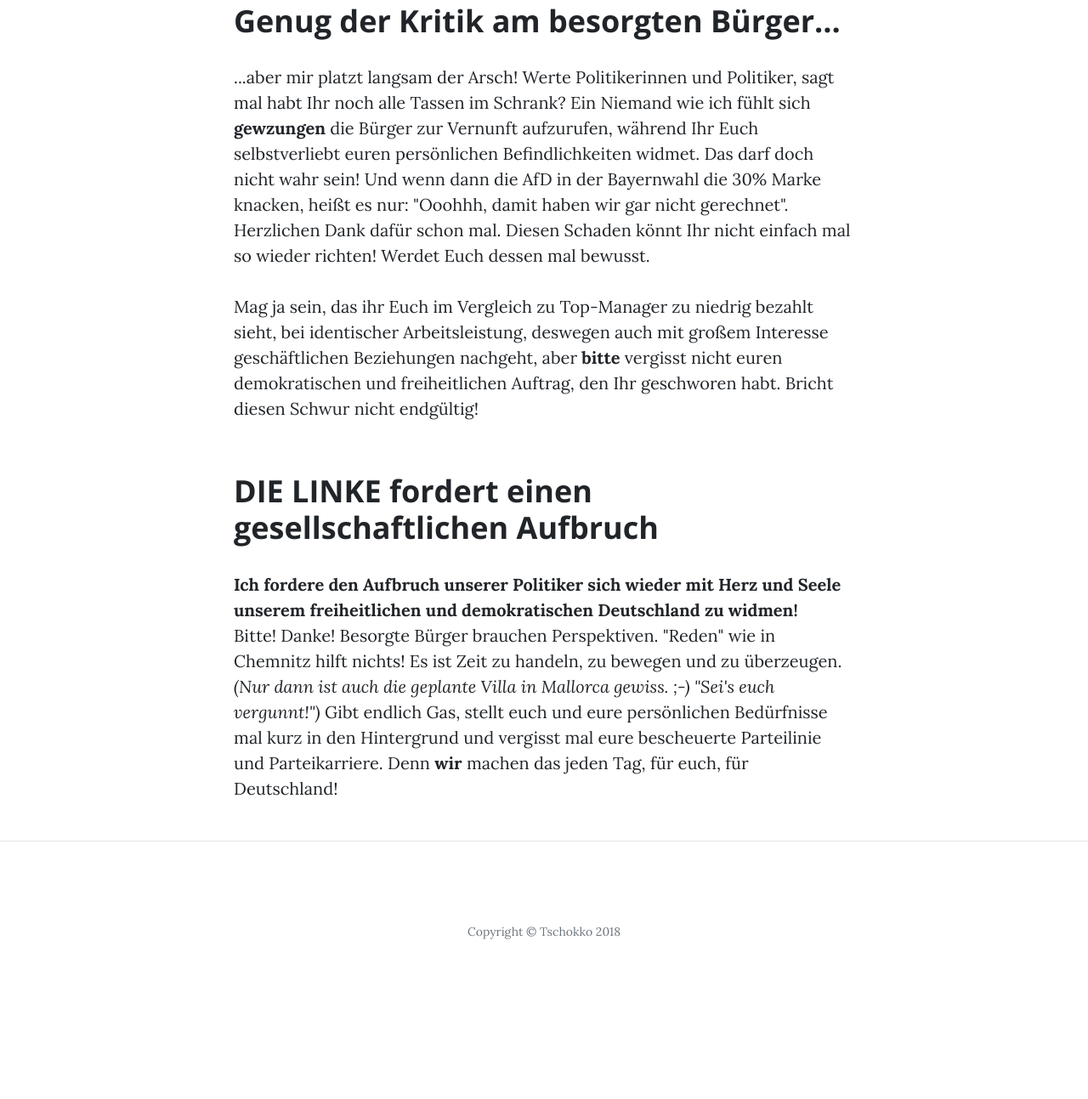
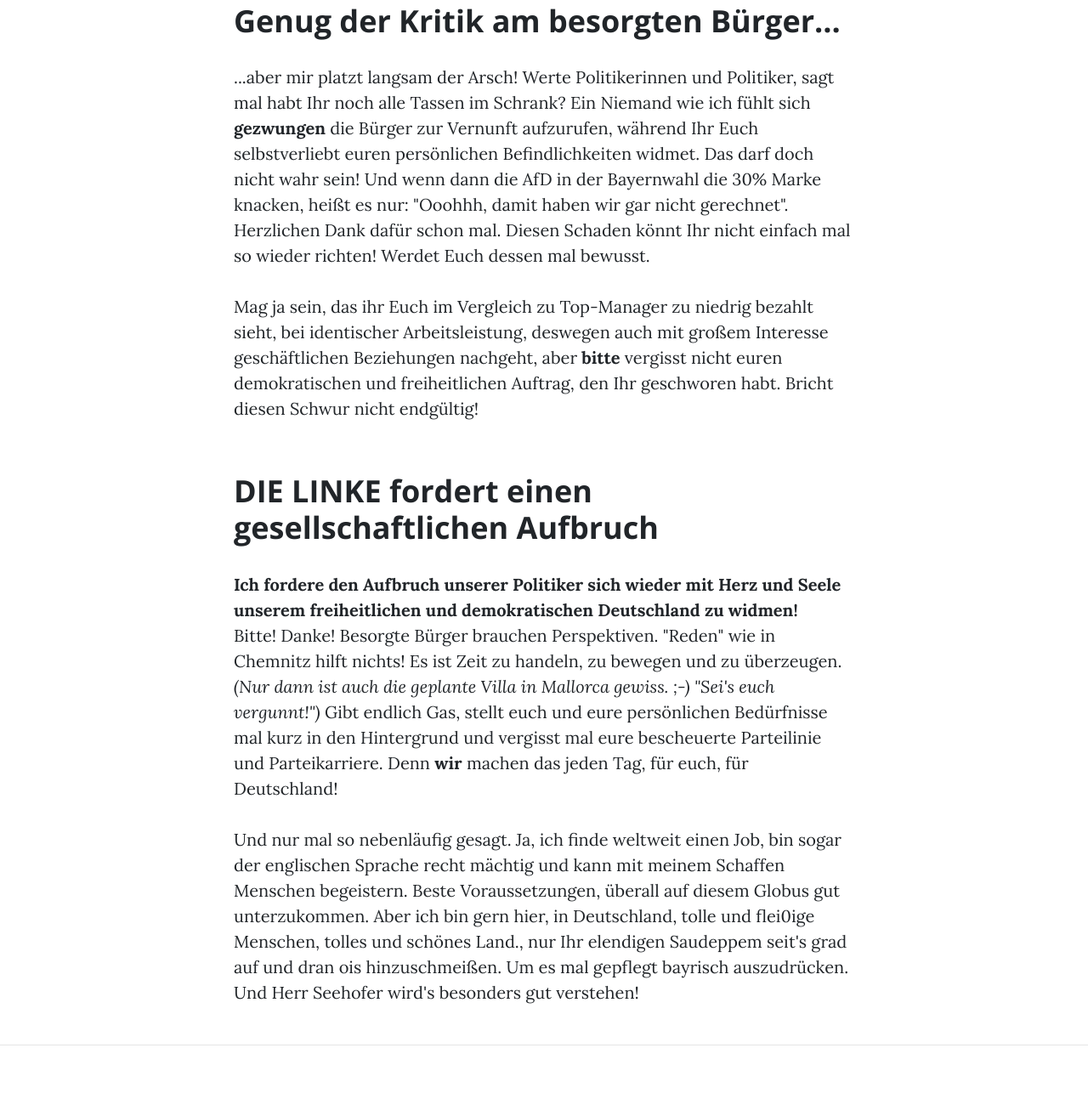
Before and after one commit to Tschokko/de4punkt0.de, a website: page post.html in a window 1280 px wide. Shown: the part 2402-3695 px from the top of the page at 85% size. Before the commit the page ends 3574 px from the top, so only its background shows below. Drawn offline with nearby package versions, Linux system fonts and the light colour scheme.

Commit message:
Initial changes...

```diff
--- a/post.html
+++ b/post.html
@@ -145,7 +145,7 @@
                     <h2 class="section-heading">Genug der Kritik am besorgten Bürger...</h2>
                     <p>
                         ...aber mir platzt langsam der Arsch! Werte Politikerinnen und Politiker, sagt mal habt Ihr
-                        noch alle Tassen im Schrank? Ein Niemand wie ich fühlt sich <strong>gewzungen</strong> die
+                        noch alle Tassen im Schrank? Ein Niemand wie ich fühlt sich <strong>gezwungen</strong> die
                         Bürger zur Vernunft aufzurufen, während Ihr Euch selbstverliebt euren persönlichen
                         Befindlichkeiten widmet. Das darf doch nicht wahr sein! Und wenn dann die AfD in der
                         Bayernwahl die 30% Marke knacken, heißt es nur: "Ooohhh, damit haben wir gar nicht
@@ -168,6 +168,14 @@
                         persönlichen Bedürfnisse mal kurz in den Hintergrund und vergisst mal eure bescheuerte
                         Parteilinie und Parteikarriere. Denn <strong>wir</strong> machen das jeden Tag, für euch, für
                         Deutschland!
+                    </p>
+                    <p>
+                        Und nur mal so nebenläufig gesagt. Ja, ich finde weltweit einen Job, bin sogar der
+                        englischen Sprache recht mächtig und kann mit meinem Schaffen Menschen begeistern.
+                        Beste Voraussetzungen, überall auf diesem Globus gut unterzukommen. Aber ich bin gern
+                        hier, in Deutschland, tolle und flei0ige Menschen, tolles und schönes Land., nur Ihr
+                        elendigen Saudeppem seit's grad auf und dran ois hinzuschmeißen. Um es mal gepflegt
+                        bayrisch auszudrücken. Und Herr Seehofer wird's besonders gut verstehen!
                     </p>
 
                     <!-- <p>Science cuts two ways, of course; its products can be used for both good and evil. But there's
```
